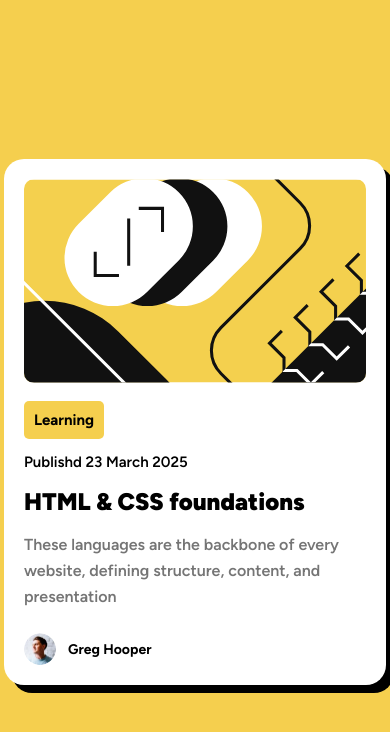
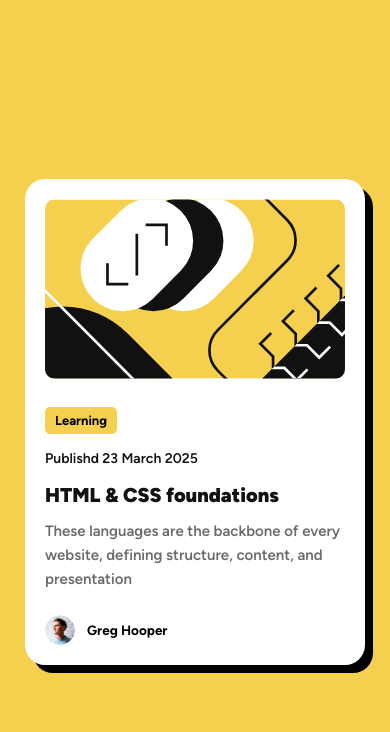
Before and after one commit to VikVas28/Blog-preview-card, a plain HTML site: page index.html in a window 390 px wide. Drawn offline with Linux system fonts and the light colour scheme.

Commit message:
finish responsive

```diff
--- a/style.css
+++ b/style.css
@@ -36,12 +36,13 @@
   /* Fonts Finish */
 
   body {
+    min-height: 100vh;
     display: flex;
     justify-content: center;
     align-items: center;
-  height: 100vh;
+    padding: 20px;
     font-family: "Figtree", sans-serif;
-  font-size: 15px;
+    font-size: 16px;
     background-color: #f5cf4e;
   }
 
@@ -50,12 +51,10 @@ body {
     justify-content: center;
     align-items: center;
     width: 100%;
-  height: 100%;
   }
 
-.card{
+  .card {
     width: 382px;
-    /* height: 521px; */
     background: white;
     padding: 20px;
     border-radius: 20px;
@@ -66,40 +65,44 @@ body {
   .card__image img {
     width: 100%;
     height: auto;
-    border-radius: 10px; /* точна вредност */
+    border-radius: 10px;
     margin-bottom: 24px;
   }
 
+  .card-badge {
+    background-color: #f5cf4e;
+    padding: 10px;
+    border-radius: 5px;
+    font-weight: 700;
+    font-size: 14px;
+    margin-bottom: 16px;
+    display: inline-block;
+  }
+
+  .card-date {
+    margin-top: 0;
+    margin-bottom: 16px;
+    font-weight: 600;
+    font-size: 14px;
+    color: #121212;
+  }
+
   .card__title {
-    margin-top: 16px;
     margin-bottom: 16px;
     font-size: 24px;
     font-weight: 900;
-    width: 90%;
+    color: hsl(0, 0%, 7%);
   }
 
   .card__text {
-    width: 100%;
-    color: #757575;
+    color: hsl(0, 0%, 42%);
     margin-bottom: 24px;
     font-size: 16px;
     font-weight: 600;
     line-height: 1.6em;
   }
 
-  .card-badge{
-    background-color: #f5cf4e;
-    padding: 10px;
-    border-radius: 5px;
-    font-weight: 700;
-  }
-
-  .card-date{
-    margin-top: 24px;
-    font-weight: 600;
-  }
-
-  .card__avatar{
+  .card__avatar {
     display: flex;
     align-items: center;
     gap: 12px;
@@ -115,3 +118,41 @@ body {
     font-weight: 700;
     font-size: 14px;
   }
+
+  /* ✅ Responsive (375px) */
+  @media (max-width: 400px) {
+    .card {
+      width: 100%;
+      max-width: 340px;
+      padding: 20px;
+      border-radius: 20px;
+      box-shadow: 8px 8px 0px 0px #000;
+    }
+
+    .card__title {
+      font-size: 20px;
+      margin-bottom: 12px;
+    }
+
+    .card__text {
+      font-size: 15px;
+    }
+
+    .card-badge {
+      font-size: 13px;
+      padding: 6px 10px;
+    }
+
+    .card-date {
+      font-size: 14px;
+    }
+
+    .card__avatar img {
+      width: 30px;
+      height: 30px;
+    }
+
+    .card__avatar figcaption {
+      font-size: 13.5px;
+    }
+  }
```
Lines whose indentation alone changed are shown as unchanged.
